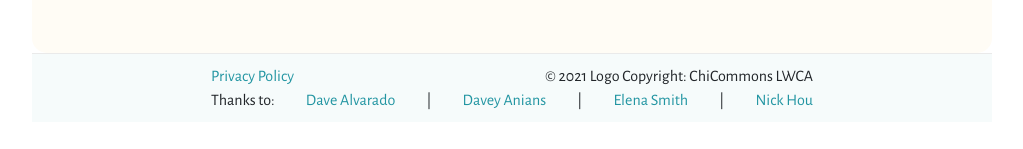
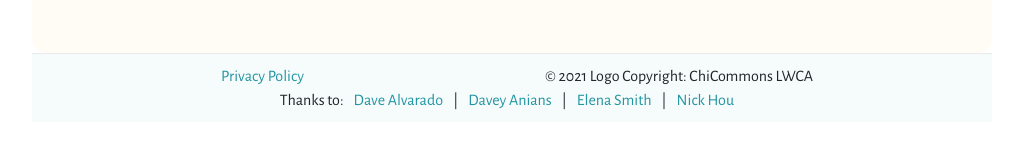
Before and after one commit to chicommons/maps, a React (Create React App) app in the folder client/: page /1/listpeople in a window 1280 px wide. Shown: the part 163-312 px from the top of the page, without its empty margins (128-1151 px from the left). Built offline with nearby package versions, Linux system fonts and the light colour scheme; no server answers.

Commit message:
centered footer links

```diff
--- a/client/src/components/Footer.css
+++ b/client/src/components/Footer.css
@@ -8,7 +8,7 @@
 
 .credit-link {
   color: #2295a2;
-  margin: 0;
+  margin: 0 10px;
 }
 
 .footer-row {
--- a/client/src/components/Footer.jsx
+++ b/client/src/components/Footer.jsx
@@ -9,7 +9,7 @@ const Footer = (props) => {
         <a href="https://www.chicommons.coop/privacy-policy/" className="credit-link">Privacy Policy</a>
         <span>©  2021	Logo Copyright: ChiCommons LWCA</span>
       </div>
-      <span className="row justify-content-between footer-row">
+      <span className="row justify-content-center footer-row">
         Thanks to:
         <a className="credit-link" href="https://github.com/laredotornado">Dave Alvarado</a>
         |
```
